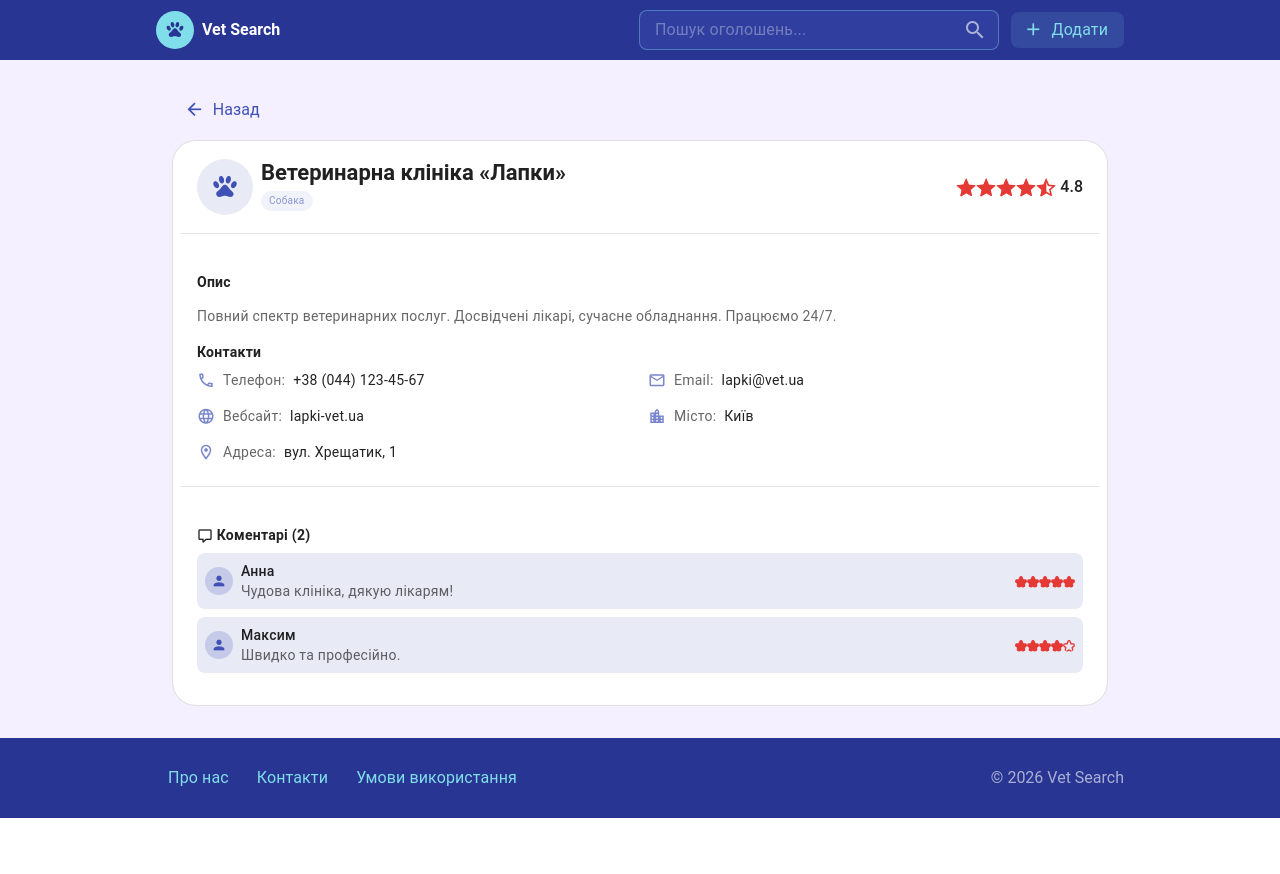
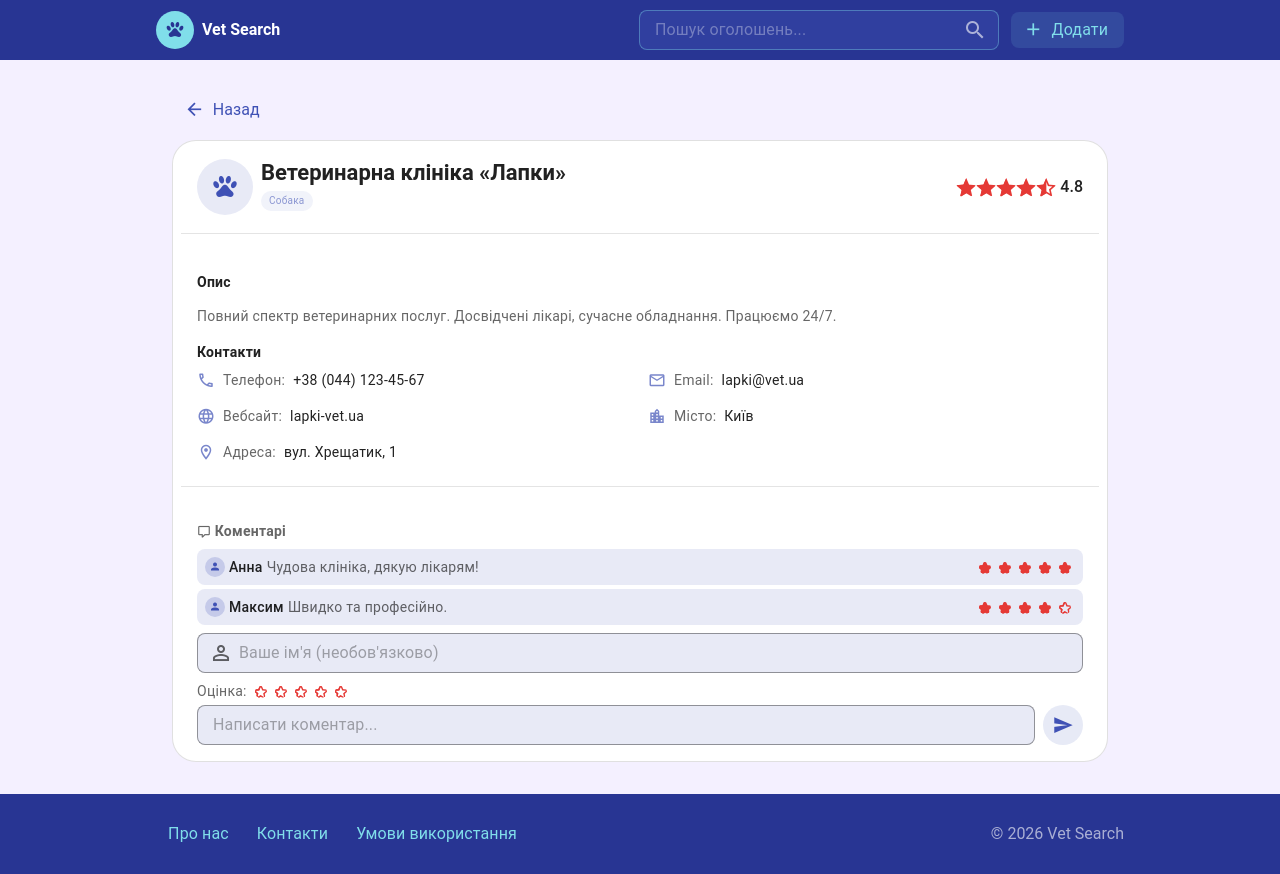
Before and after one commit to 43raze/vet-aggregator, a Vue app: page /details/1 in a window 1280 px wide. Before the commit the page ends 818 px from the top, so only its background shows below. Built offline with nearby package versions, Linux system fonts and the light colour scheme.

Commit message:
Вынес блок комментариев в CommentSection

```diff
--- a/src/pages/ClinicDetails.vue
+++ b/src/pages/ClinicDetails.vue
@@ -1,20 +1,17 @@
 <script>
+import CommentSection from '@/components/comment/CommentSection.vue'
+
 export default {
+  components: { CommentSection },
+
   props: ['clinics'],
 
-  data() {
-    return {}
-  },
+  emits: ['add-comment'],
 
   methods: {
     goBack() {
       this.$router.push('/')
     },
-  },
-
-  created() {
-    console.log('>>', this.clinics)
-    console.log('>>', this.clinics[0])
   },
 
   computed: {
@@ -131,50 +128,16 @@ export default {
 
       <v-divider class="my-2" />
 
-      <v-card-text>
-        <p class="text-subtitle-2 font-weight-bold mb-2">
-          <v-icon size="16">mdi-comment-outline</v-icon>
-          Коментарі ({{ clinic.comments.length }})
-        </p>
-
-        <div
-          v-for="comment in clinic.comments"
-          :key="comment.id"
-          class="comment-item pa-2 rounded-lg mb-2 d-flex align-center justify-space-between ga-2"
-        >
-          <div class="d-flex align-center ga-2">
-            <v-avatar size="28" color="indigo-lighten-4">
-              <v-icon size="16" color="indigo">mdi-account</v-icon>
-            </v-avatar>
-            <div>
-              <p class="text-body-2 font-weight-medium ma-0">
-                {{ comment.author }}
-              </p>
-              <p class="text-caption text-medium-emphasis ma-0">
-                {{ comment.text }}
-              </p>
-            </div>
-          </div>
-
-          <v-rating
-            :model-value="comment.rank"
-            :length="5"
-            density="compact"
-            size="x-small"
-            readonly
-            class="rating-red flex-shrink-0"
-          />
-        </div>
-      </v-card-text>
+      <CommentSection
+        :clinic-id="clinic.id"
+        :comments="clinic.comments"
+        @add-comment="$emit('add-comment', $event)"
+      />
     </v-card>
   </v-container>
 </template>
 
 <style scoped>
-.comment-item {
-  background: #e8eaf6;
-}
-
 .rating-red :deep(.v-icon) {
   color: #e53935 !important;
   opacity: 1 !important;
```
